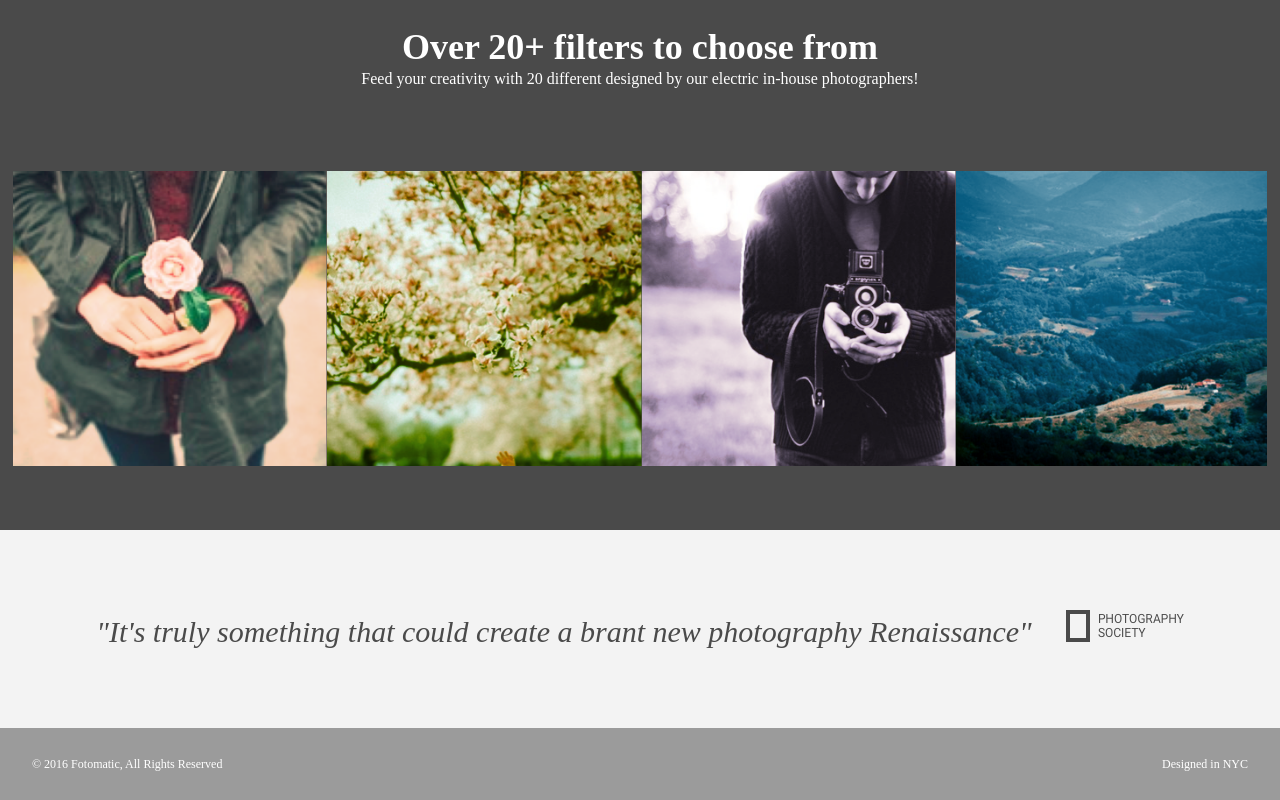
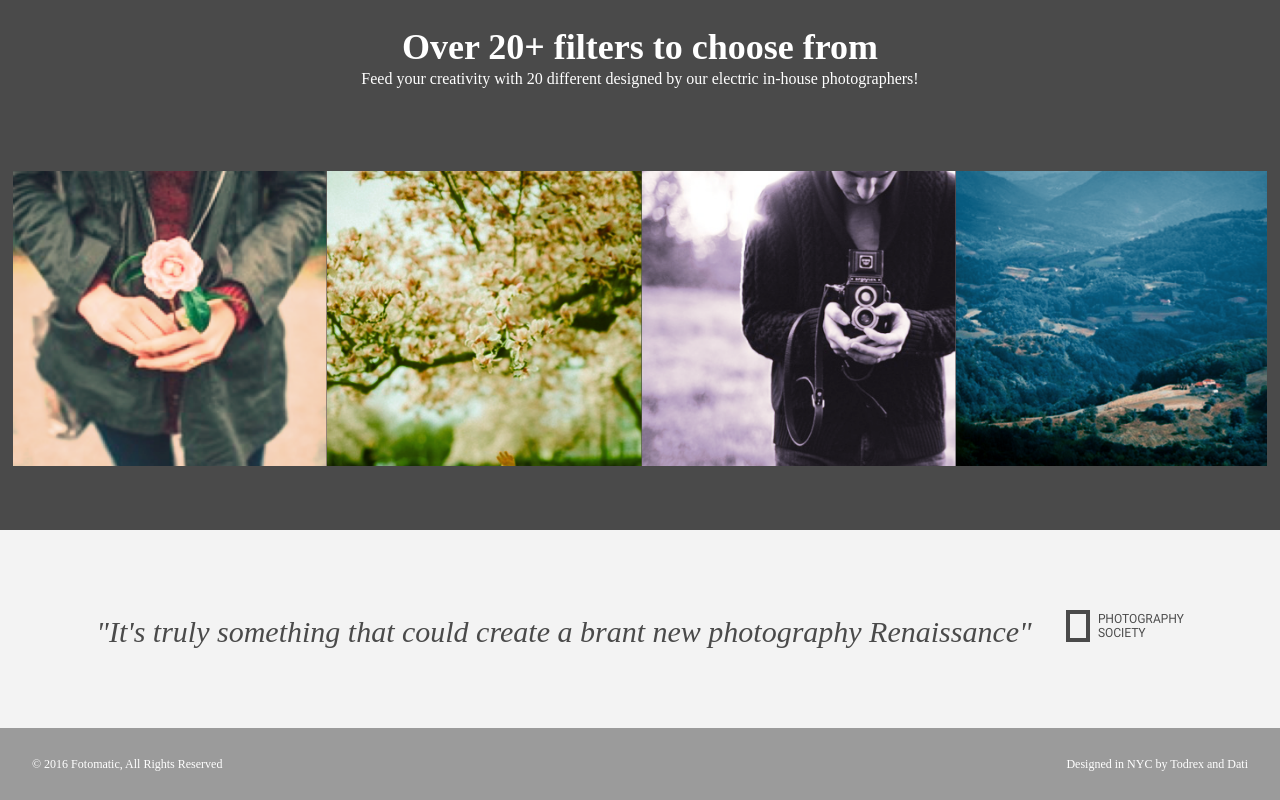
Before and after one commit to Namaste2005/Namaste2005, a plain HTML site: page index.html in a window 1280 px wide. Shown: the part 1606-2406 px from the top of the page. Drawn offline with Linux system fonts and the light colour scheme.

Commit message:
Update index.html

```diff
--- a/index.html
+++ b/index.html
@@ -92,7 +92,7 @@
     <footer>
         <div class="content">
             <span>© 2016 Fotomatic, All Rights Reserved</span>
-            <span>Designed in NYC</span>
+            <span>Designed in NYC by Todrex and Dati</span>
         </div>
     </footer>
 </body>
```
